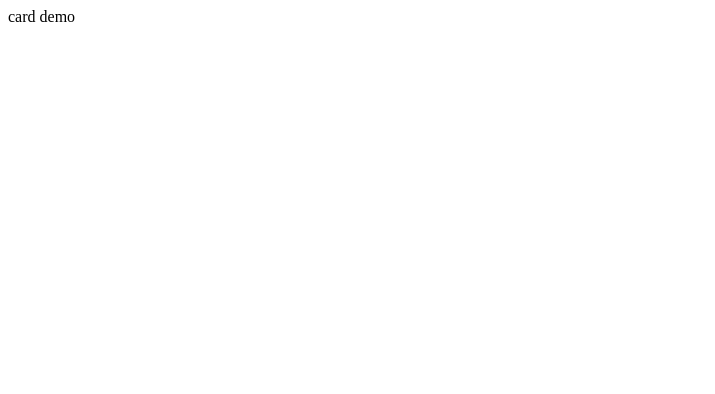
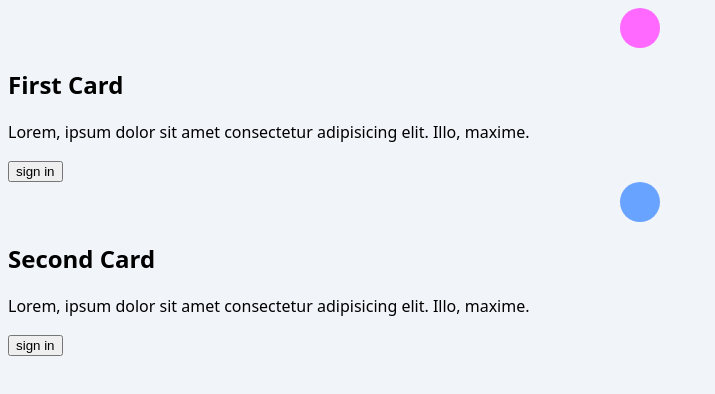
Before and after one commit to CatsSky/1111-web-demo-410418064, a plain HTML site: page demo/w03/card_64.html in a window 1280 px wide. Shown: the whole page, without its empty margins (0-715 px from the left). Drawn offline with Linux system fonts and the light colour scheme.

Commit message:
add css file to w03 card demo

```diff
--- /dev/null
+++ b/demo/w03/card_64.css
@@ -0,0 +1,30 @@
+body {
+    background-color: #f1f4f9;
+    font-family: system-ui, -apple-system, BlinkMacSystemFont, 'Segoe UI', Roboto, Oxygen, Ubuntu, Cantarell, 'Open Sans', 'Helvetica Neue', sans-serif;
+}
+
+.card {
+    background-color: #ffffff;
+    text-align: center;
+    max-width: 300px;
+    padding: 1.5rem 2rem;
+    margin: 3rem;
+    border: 1px solid rgb(115, 196, 193);
+    border-radius: 0.5rem;
+}
+
+
+.icon {
+    width: 40px;
+    height: 40px;
+    border-radius: 50%;
+    margin: 0 auto;
+}
+
+.card-1 .icon {
+    background-color: #ff69ff;
+}
+
+.card-2 .icon {
+    background-color: #68a3ff;
+}
--- a/demo/w03/card_64.html
+++ b/demo/w03/card_64.html
@@ -1,12 +1,27 @@
 <!DOCTYPE html>
 <html lang="en">
+
 <head>
     <meta charset="UTF-8">
     <meta http-equiv="X-UA-Compatible" content="IE=edge">
     <meta name="viewport" content="width=device-width, initial-scale=1.0">
+    <link rel="stylesheet" href="./card_64.css">
     <title>Card Demo</title>
 </head>
+
 <body>
-    card demo
+    <div class="Card card-1">
+        <div class="icon"></div>
+        <h2>First Card</h2>
+        <p>Lorem, ipsum dolor sit amet consectetur adipisicing elit. Illo, maxime.</p>
+        <button>sign in</button>
+    </div>
+    <div class="Card card-2">
+        <div class="icon"></div>
+        <h2>Second Card</h2>
+        <p>Lorem, ipsum dolor sit amet consectetur adipisicing elit. Illo, maxime.</p>
+        <button>sign in</button>
+    </div>
 </body>
+
 </html>
```
